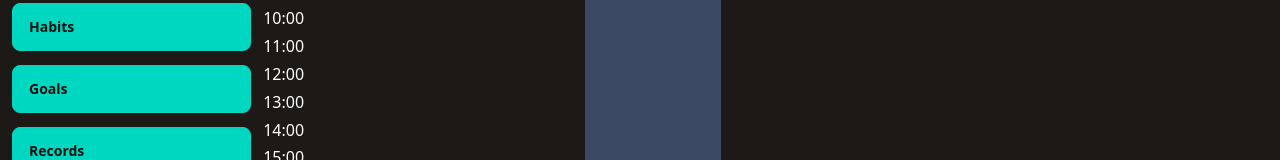
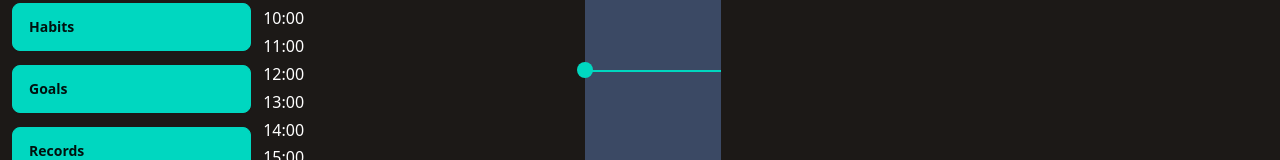
Before and after one commit to ShaneByrne0963/calendar-app, a Svelte app: page / in a window 1280 px wide. Shown: the part 391-551 px from the top of the page. Built offline with nearby package versions, Linux system fonts and the light colour scheme.

Commit message:
Add time marker to current day

```diff
--- a/src/App.svelte
+++ b/src/App.svelte
@@ -1,4 +1,5 @@
 <script lang="ts">
+  import { compareDates } from "./helpers";
   import CalendarContainer from "./lib/calendar/CalendarContainer.svelte";
   import ItemDragging from "./lib/calendar/ItemDragging.svelte";
   import ColorPicker from "./lib/inputs/ColorPicker.svelte";
@@ -7,6 +8,21 @@
   import { userData, calendarData, menuData } from "./shared.svelte";
 
   const hourPreference = userData.preferences.timeFormat;
+
+  function tick() {
+    const now = new Date();
+
+    // Change days when necessary
+    if (compareDates(now, calendarData.today) !== "Equal") {
+      calendarData.today = now;
+    }
+    calendarData.hours = now.getHours();
+    calendarData.minutes = now.getMinutes();
+
+    // Updates every 10 seconds
+    setTimeout(tick, 10000);
+  }
+  tick();
 </script>
 
 <div id="container" class="bg-stone-900 text-white {hourPreference}">
--- a/src/lib/calendar/Calendar.svelte
+++ b/src/lib/calendar/Calendar.svelte
@@ -23,7 +23,7 @@
     let selectedOnDisplay =
       calendarData.selected.getMonth() === mDisplay.month &&
       calendarData.selected.getFullYear() === mDisplay.year;
-    let today = new Date();
+    let today = calendarData.today;
     let todayOnDisplay =
       today.getMonth() === mDisplay.month &&
       today.getFullYear() === mDisplay.year;
--- a/src/lib/calendar/Schedule.svelte
+++ b/src/lib/calendar/Schedule.svelte
@@ -1,7 +1,6 @@
 <script lang="ts">
-  import { compareDates, first3 } from "../../helpers";
+  import { compareDates } from "../../helpers";
   import { userData } from "../../shared.svelte";
-  import { days } from "../../types";
   import HourMarkings from "./HourMarkings.svelte";
   import ScheduleDay from "./ScheduleDay.svelte";
 
--- a/src/lib/calendar/ScheduleDay.svelte
+++ b/src/lib/calendar/ScheduleDay.svelte
@@ -2,13 +2,14 @@
   import { compareDates, dateToInputValue } from "../../helpers";
   import { calendarData, mDisplay, userData } from "../../shared.svelte";
   import ScheduleSlot from "./ScheduleSlot.svelte";
+  import TimeMarker from "./TimeMarker.svelte";
   let { data, index } = $props();
 
   let dayClass = $derived.by(() => {
     let val = "day";
 
     let isSelected = compareDates(data.date, calendarData.selected) === "Equal";
-    let isToday = compareDates(data.date, new Date()) === "Equal";
+    let isToday = compareDates(data.date, calendarData.today) === "Equal";
 
     val += isSelected ? " selected" : "";
     val += isToday ? " today" : "";
@@ -66,6 +67,9 @@
       end={activity.duration}
     ></ScheduleSlot>
   {/each}
+  {#if dayClass.includes("today")}
+    <TimeMarker></TimeMarker>
+  {/if}
 </button>
 
 <style>
--- /dev/null
+++ b/src/lib/calendar/TimeMarker.svelte
@@ -0,0 +1,35 @@
+<script lang="ts">
+  import { calendarData } from "../../shared.svelte";
+
+  let top = $derived((calendarData.hours + calendarData.minutes / 60) / 24);
+</script>
+
+<div
+  class="time-marker bg-accent shadow-lg"
+  style="top: calc(100% * {top});"
+></div>
+
+<style>
+  .time-marker {
+    position: absolute;
+    top: 0;
+    left: 0;
+    width: 100%;
+    height: 2px;
+    transform: translate(0, -1px);
+    z-index: 2;
+
+    &::after {
+      content: "";
+      display: block;
+      width: 1em;
+      height: 1em;
+      background-color: inherit;
+      position: absolute;
+      top: -0.48em;
+      left: -0.5em;
+      border-radius: 50%;
+      box-shadow: inherit;
+    }
+  }
+</style>
--- a/src/lib/inputs/ColorPicker.svelte
+++ b/src/lib/inputs/ColorPicker.svelte
@@ -1,5 +1,5 @@
 <script lang="ts">
-  import { menuData } from "../../shared.svelte";
+  import { calendarData, menuData } from "../../shared.svelte";
   import { colorList1, colorList2, colorShades } from "../../types";
 
   function getColorList(colors: string[]) {
--- a/src/shared.svelte.js
+++ b/src/shared.svelte.js
@@ -21,6 +21,9 @@ export function setUserData(data) {
 
 export const calendarData = $state({
   format: "weekly",
+  today: new Date(),
+  hours: 0,
+  minutes: 0,
   selected: new Date(),
   itemAdding: false,
   itemAddData: { day: -1 }
```
